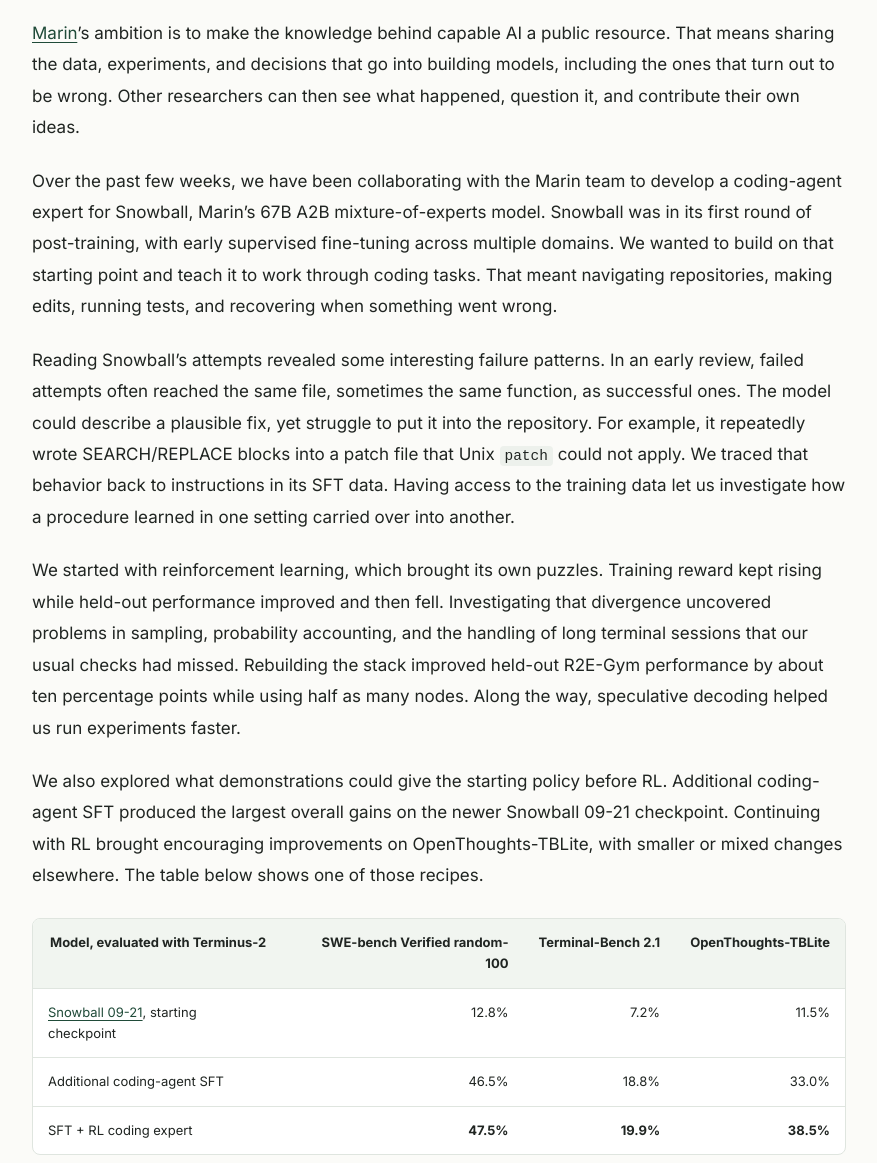
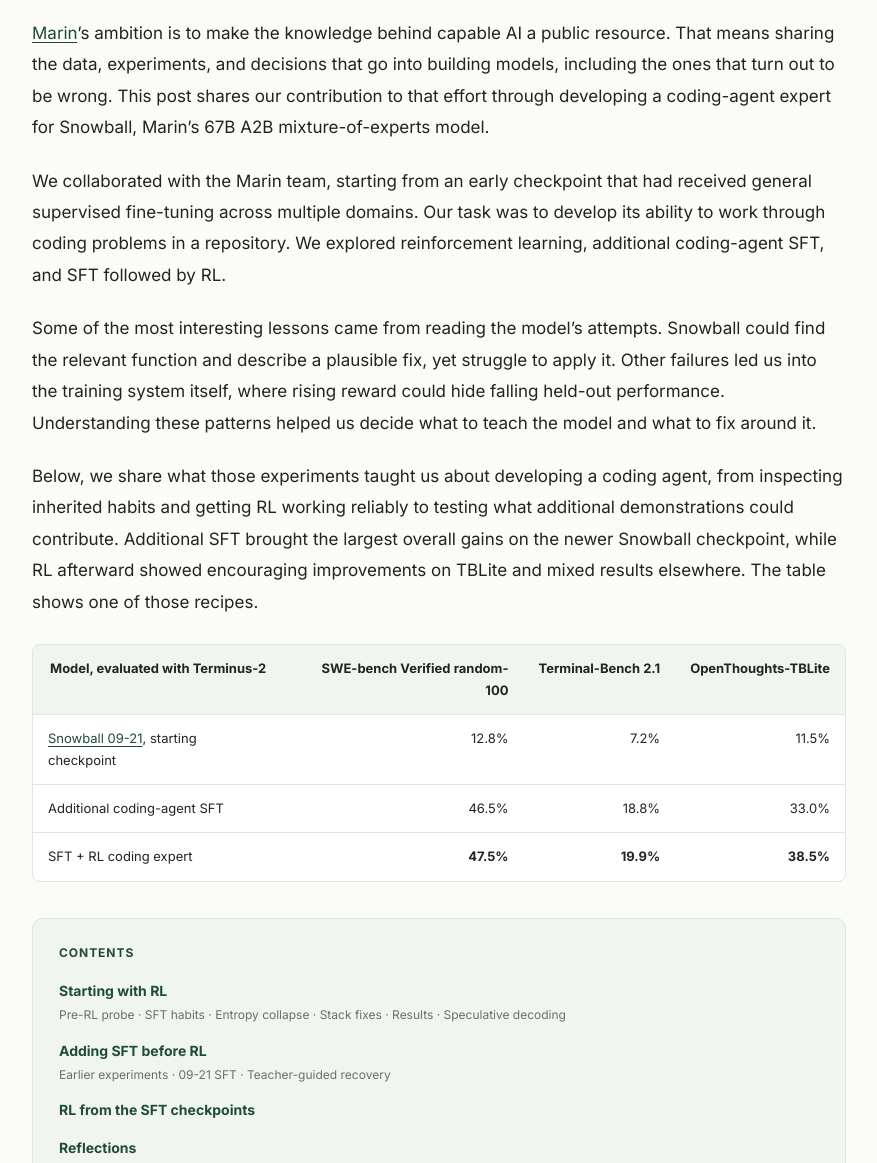
Before and after one commit to lukedhlee/lukedhlee.github.io, a Jekyll site: the page built from _posts/2026-10-21-turning-snowball-into-a-coding-agent.md, in a window 1280 px wide and 1400 px high, scrolled down 956 px. Shown: the part 237-1400 px from the top of the window, without its empty margins (201-1078 px from the left). Built offline with Jekyll 4.4.1, drawn with Linux system fonts in a browser that asks for light colours; some of the changed text lies outside the part shown.

Commit message:
Shorten Snowball introduction around project context and lessons

```diff
--- a/_posts/2026-10-21-turning-snowball-into-a-coding-agent.md
+++ b/_posts/2026-10-21-turning-snowball-into-a-coding-agent.md
@@ -12,15 +12,13 @@
 <a href="{{ '/assets/img/snowball/snowball-coding-workshop.png' | relative_url }}"><img src="{{ '/assets/img/snowball/snowball-coding-workshop.png' | relative_url }}" alt="Snowball learns its craft at a coding workbench, using an example book and terminal to build and test a glowing blue machine in a snowy mountain workshop." width="1672" height="941" loading="eager"></a>
 </figure>
 
-[Marin](https://marin.community/)’s ambition is to make the knowledge behind capable AI a public resource. That means sharing the data, experiments, and decisions that go into building models, including the ones that turn out to be wrong. Other researchers can then see what happened, question it, and contribute their own ideas.
+[Marin](https://marin.community/)’s ambition is to make the knowledge behind capable AI a public resource. That means sharing the data, experiments, and decisions that go into building models, including the ones that turn out to be wrong. This post shares our contribution to that effort through developing a coding-agent expert for Snowball, Marin’s 67B A2B mixture-of-experts model.
 
-Over the past few weeks, we have been collaborating with the Marin team to develop a coding-agent expert for Snowball, Marin’s 67B A2B mixture-of-experts model. Snowball was in its first round of post-training, with early supervised fine-tuning across multiple domains. We wanted to build on that starting point and teach it to work through coding tasks. That meant navigating repositories, making edits, running tests, and recovering when something went wrong.
+We collaborated with the Marin team, starting from an early checkpoint that had received general supervised fine-tuning across multiple domains. Our task was to develop its ability to work through coding problems in a repository. We explored reinforcement learning, additional coding-agent SFT, and SFT followed by RL.
 
-Reading Snowball’s attempts revealed some interesting failure patterns. In an early review, failed attempts often reached the same file, sometimes the same function, as successful ones. The model could describe a plausible fix, yet struggle to put it into the repository. For example, it repeatedly wrote SEARCH/REPLACE blocks into a patch file that Unix `patch` could not apply. We traced that behavior back to instructions in its SFT data. Having access to the training data let us investigate how a procedure learned in one setting carried over into another.
+Some of the most interesting lessons came from reading the model’s attempts. Snowball could find the relevant function and describe a plausible fix, yet struggle to apply it. Other failures led us into the training system itself, where rising reward could hide falling held-out performance. Understanding these patterns helped us decide what to teach the model and what to fix around it.
 
-We started with reinforcement learning, which brought its own puzzles. Training reward kept rising while held-out performance improved and then fell. Investigating that divergence uncovered problems in sampling, probability accounting, and the handling of long terminal sessions that our usual checks had missed. Rebuilding the stack improved held-out R2E-Gym performance by about ten percentage points while using half as many nodes. Along the way, speculative decoding helped us run experiments faster.
-
-We also explored what demonstrations could give the starting policy before RL. Additional coding-agent SFT produced the largest overall gains on the newer Snowball 09-21 checkpoint. Continuing with RL brought encouraging improvements on OpenThoughts-TBLite, with smaller or mixed changes elsewhere. The table below shows one of those recipes.
+Below, we share what those experiments taught us about developing a coding agent, from inspecting inherited habits and getting RL working reliably to testing what additional demonstrations could contribute. Additional SFT brought the largest overall gains on the newer Snowball checkpoint, while RL afterward showed encouraging improvements on TBLite and mixed results elsewhere. The table shows one of those recipes.
 
 <div class="table-wrap" markdown="1">
 
@@ -31,8 +29,6 @@
 | SFT + RL coding expert | **47.5%** | **19.9%** | **38.5%** |
 
 </div>
-
-This post follows the work behind those results. We share what we learned from Snowball’s attempts, what it took to get RL working reliably, and how SFT and RL contributed at different stages. These first experiments span successive starting checkpoints, and we discuss the approaches that helped, the ones that did not, and the questions they opened up.
 
 <nav class="research-toc" aria-label="Article contents">
 <div class="research-toc-title">Contents</div>
```
